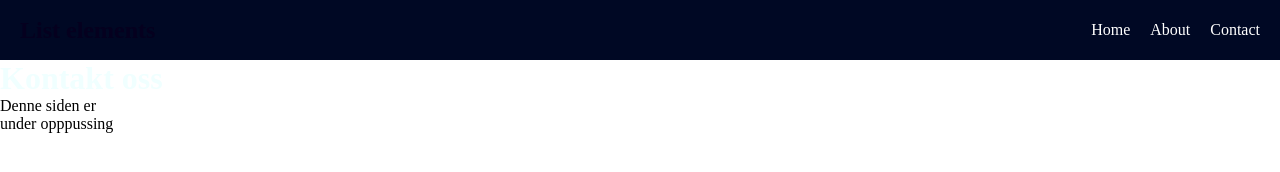
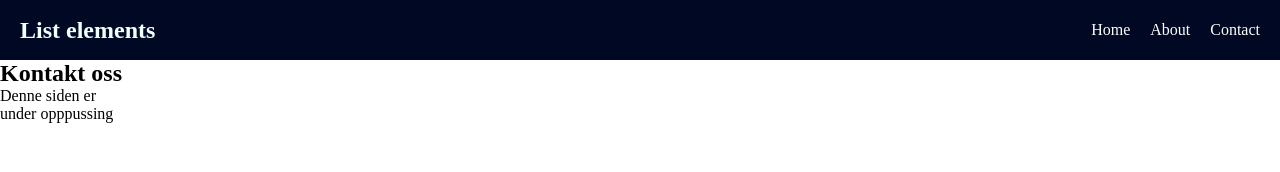
Before and after one commit to EmilEndresen/lists, a plain HTML site: page contact.html in a window 1280 px wide. Drawn offline with Linux system fonts and the light colour scheme.

Commit message:
changed h1 to h2

```diff
--- a/contact.html
+++ b/contact.html
@@ -8,14 +8,14 @@
    </head>
    <body>
       <nav>
-         <h1 style="color: hsl(250, 100%, 6%)">List elements</h1>
+         <h1>List elements</h1>
          <ul>
             <li><a href="index.html">Home</a></li>
             <li><a target="_blank" href="https://www.bt.no/">About</a></li>
             <li><a href="contact.html">Contact</a></li>
          </ul>
       </nav>
-      <h1>Kontakt oss</h1>
+      <h2>Kontakt oss</h2>
       <p>
          Denne siden er <br />
          under opppussing
```
